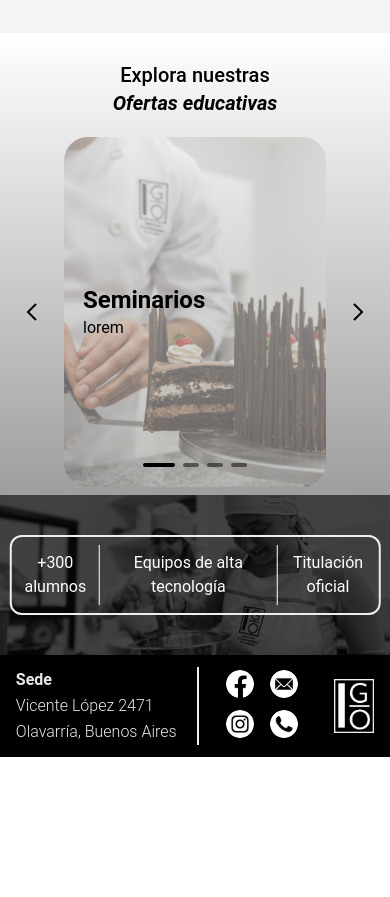
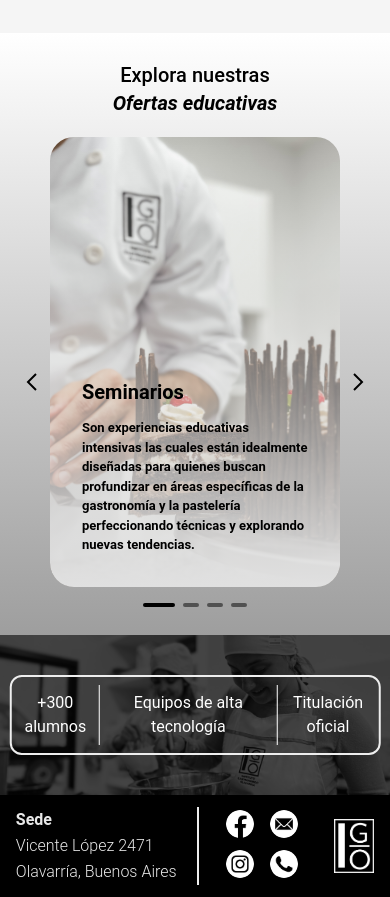
Before and after one commit to PDV10/IGO-landing, a React (Vite) app: page / in a window 390 px wide. Shown: the part 2620-3517 px from the top of the page. Before the commit the page ends 3377 px from the top, so only its background shows below. Built offline with nearby package versions, Linux system fonts and the light colour scheme.

Commit message:
NEW: se acomoda esteticas de cards de ofertas educativas

```diff
--- a/src/components/OfertasEducativas.jsx
+++ b/src/components/OfertasEducativas.jsx
@@ -4,28 +4,32 @@ export default function OfertasEducativas() {
     {
       id: 0,
       titulo: "Seminarios",
-      descripcion: "lorem ",
+      descripcion:
+        "Son experiencias educativas intensivas las cuales están idealmente diseñadas para quienes buscan profundizar en áreas específicas de la gastronomía y la pastelería perfeccionando técnicas y explorando nuevas tendencias. ",
       img: "../../src/assets/fotos/pasteleria.jpg",
       altImg: "Imagen de Seminarios",
     },
     {
       id: 1,
       titulo: "Cursos",
-      descripcion: "lorem ",
+      descripcion:
+        "Nuestros cursos están diseñados para quienes desean obtener una formación más profunda. Se basan en un programa que cubre desde los conocimientos básicos hasta técnicas avanzadas. ",
       img: "../../src/assets/fotos/cocina.jpg",
       altImg: "Imagen de Cursos",
     },
     {
       id: 2,
       titulo: "Cursos Intensivos",
-      descripcion: "lorem ",
+      descripcion:
+        "Para quienes buscan resultados aún más rápidos, los cursos intensivos se enfocan en proporcionar una formación acelerada y especializada. Son ideales para aquellas personas con poca disponibilidad horaria.  ",
       img: "../../src/assets/fotos/pasteleria2.jpg",
       altImg: "Imagen de Curso Intensivos",
     },
     {
       id: 3,
       titulo: "Cocineritos",
-      descripcion: "lorem ",
+      descripcion:
+        "Los más pequeños descubren el arte de la gastronomía mientras se divierten. A través de recetas creativas, aprenden técnicas básicas de cocina, fomentando su desarrollo y hábitos saludables. ",
       img: "../../src/assets/fotos/cocineritos.jpg",
       altImg: "Imagen de Cocineritos",
     },
@@ -34,12 +38,15 @@ export default function OfertasEducativas() {
   return (
     <>
       <section className=" bg-gradient-to-b from-white to-gray-500 p-2 ">
-        <div className="p-5">
-          <h1 className="text-center font-medium text-xl">Explora nuestras</h1>
-          <h2 className="text-center font-bold italic text-xl">
+        <div className="p-5 lg:flex justify-center gap-2">
+          <h1 className="text-center font-medium text-xl lg:text-2xl xl:text-3xl">
+            Explora nuestras
+          </h1>
+          <h2 className="text-center font-bold italic text-xl lg:text-2xl xl:text-3xl">
             Ofertas educativas
           </h2>
         </div>
+        {window.innerWidth < 1024 ? (
           <Carousel
             className=" h-full rounded-xl"
             navigation={({ setActiveIndex, activeIndex, length }) => (
@@ -85,20 +92,59 @@ export default function OfertasEducativas() {
           >
             {ofertasEducativos.map((ofertas) => {
               return (
-              <div key={ofertas.id} className="relative flex justify-center ">
-                <div className="absolute w-64 h-full flex flex-col justify-center items-start text-start text-black z-10 p-4">
-                  <h2 className="text-2xl font-bold">{ofertas.titulo}</h2>
-                  <p className=" text-start">{ofertas.descripcion}</p>
+                <div
+                  key={ofertas.id}
+                  className="relative flex justify-center mb-10 lg:mb-20"
+                >
+                  <div className="absolute w-[290px] h-full flex flex-col justify-end items-start text-start text-black z-10 p-8">
+                    <h2 className="text-xl font-bold">{ofertas.titulo}</h2>
+                    <p className="text-[13px] font-bold mt-3 text-start">
+                      {ofertas.descripcion}
+                    </p>
                   </div>
+
+                  <div className="relative w-[290px] h-[450px] md:h-[370px] lg:h-[500px] lg:w-[500px]">
                     <img
                       src={ofertas.img}
                       alt={ofertas.altImg}
-                  className="h-[350px] object-cover rounded-3xl opacity-40"
+                      className="w-full h-full object-cover rounded-3xl"
                     />
+                    <div className="absolute inset-0 bg-gradient-to-t from-gray-300 to-transparent rounded-3xl"></div>
+                  </div>
                 </div>
               );
             })}
           </Carousel>
+        ) : (
+          <>
+            <section className="flex flex-row gap-6 xl:gap-10 px-5 xl:px-10">
+              {ofertasEducativos.map((ofertas) => {
+                return (
+                  <div
+                    key={ofertas.id}
+                    className="relative flex justify-center mb-10 lg:mb-20 group transition-transform duration-300 ease-in-out " // Agregar hover:scale-110
+                  >
+                    {/* Imagen de fondo */}
+                    <img
+                      src={ofertas.img}
+                      alt={ofertas.altImg}
+                      className="h-[350px] md:h-[370px] lg:h-[500px] lg:w-[500px] object-cover rounded-3xl transition-all duration-300 ease-in-out"
+                    />
+                    {/* Capa oscura que aparece al hacer hover */}
+                    <div className="absolute inset-0 bg-black opacity-0 transition-opacity duration-300 ease-in-out group-hover:opacity-50 rounded-3xl" />
+                    {/* Contenedor del texto, centrado */}
+                    <div className="absolute inset-0 flex justify-center items-center text-center text-white z-20 p-4 opacity-0 transition-opacity duration-300 ease-in-out group-hover:opacity-100">
+                      <div className="w-64 flex flex-col justify-center items-center">
+                        <h2 className="text-2xl font-bold">{ofertas.titulo}</h2>
+                        <p>{ofertas.descripcion}</p>
+                      </div>
+                    </div>
+                  </div>
+                );
+              })}
+            </section>
+          </>
+        )}
       </section>
       <section className="relative bg-[url('../../src/assets/fotos/pasteleria3.jpg')] bg-cover bg-center w-100 h-40 ">
         {/* Capa para oscurecer fondo  */}
@@ -115,7 +161,7 @@ export default function OfertasEducativas() {
               Equipos de alta tecnología
             </p>
           </div>
-          <div className="flex items-center justify-center rounded-md">
+          <div className="flex items-center justify-center rounded-xl">
             <p className="lg:text-lg lg:font-semibold text-white">
               Titulación oficial
             </p>
```
Lines whose indentation alone changed are shown as unchanged.
